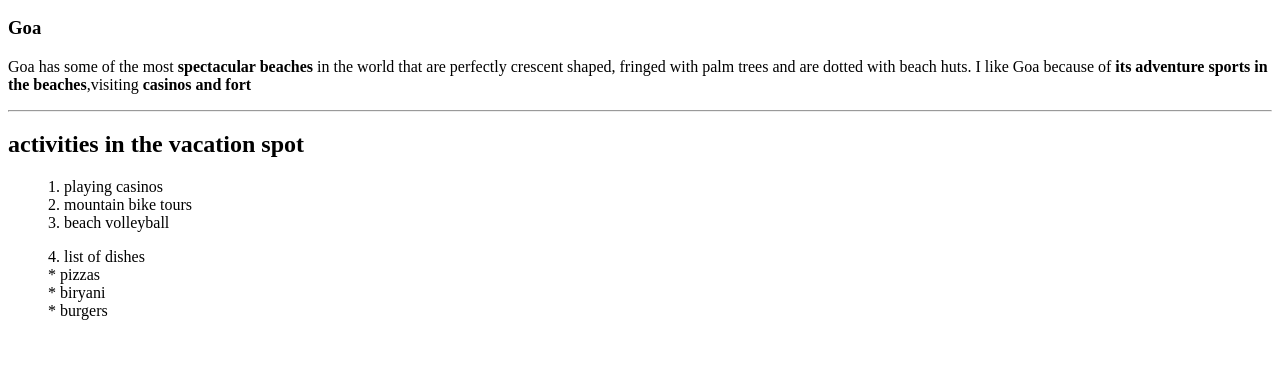
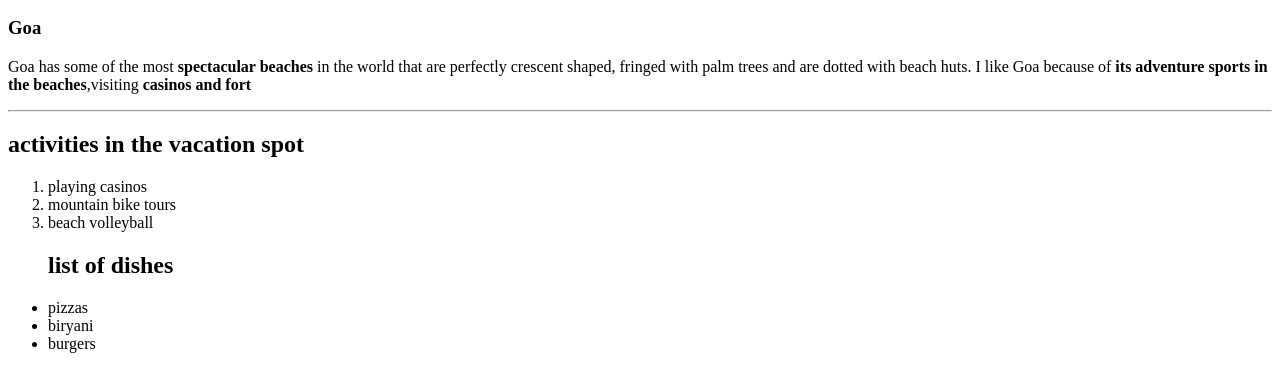
Before and after one commit to 44-563-WebApps-F23/44563-webapps-f23-assignment3-S567645, a plain HTML site: page index.html in a window 1280 px wide. Shown: the part 110-502 px from the top of the page. Drawn offline with Linux system fonts and the light colour scheme.

Commit message:
Update index.html

```diff
--- a/index.html
+++ b/index.html
@@ -12,15 +12,15 @@
   <hr>
   <h2>activities in the vacation spot</h2>
   <ol>
-    1. playing casinos<br>
-    2. mountain bike tours <br>
-    3. beach volleyball <br>
+   <li> playing casinos</li>
+   <li> mountain bike tours</li>
+   <li> beach volleyball</li>
   </ol>
   <ul>
-    4. list of dishes<br>
-    * pizzas <br>
-    * biryani <br>
-    * burgers <br>
+   <h2>list of dishes</h2>
+    <li> pizzas </li>
+    <li>biryani </li>
+    <li>burgers </li>
   </ul>
 </body>
 </html>
```
